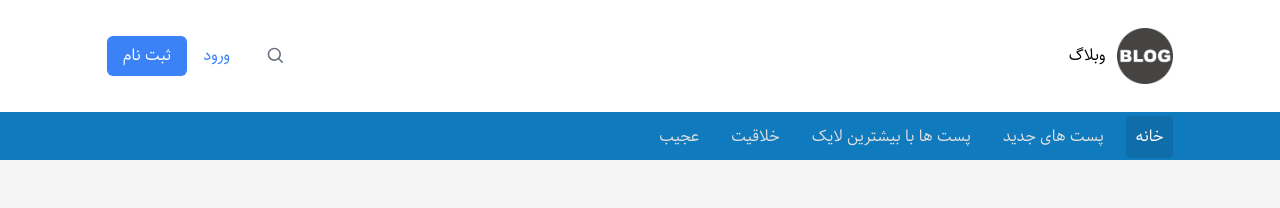
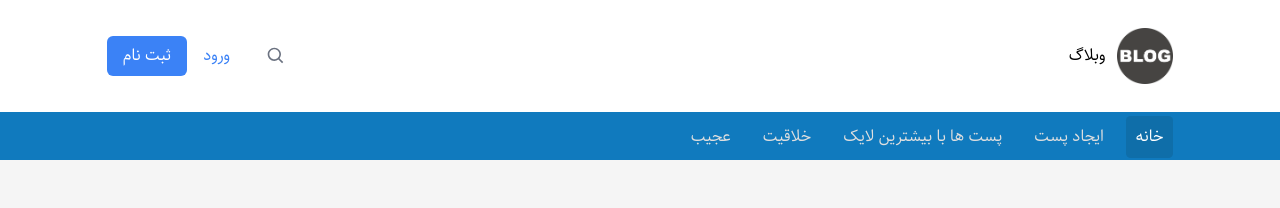
Before and after one commit to alizabetpoor/new_weblog, a React (Create React App) app in the folder frontend/: page / in a window 1280 px wide. Shown: the top 208 px of the page. Built offline with nearby package versions, Linux system fonts and the light colour scheme; no server answers; what react-toast-notifications would draw is missing.

Commit message:
add newpost link

```diff
--- a/frontend/src/components/Header.js
+++ b/frontend/src/components/Header.js
@@ -82,8 +82,8 @@ const Header = () => {
             <NavLink exact to="/" activeClassName={styles.active}>
               خانه
             </NavLink>
-            <NavLink to="/new-posts" activeClassName={styles.active}>
-              پست های جدید
+            <NavLink to="/newpost" activeClassName={styles.active}>
+              ایجاد پست
             </NavLink>
             <NavLink to="/most-like-posts" activeClassName={styles.active}>
               پست ها با بیشترین لایک
```
